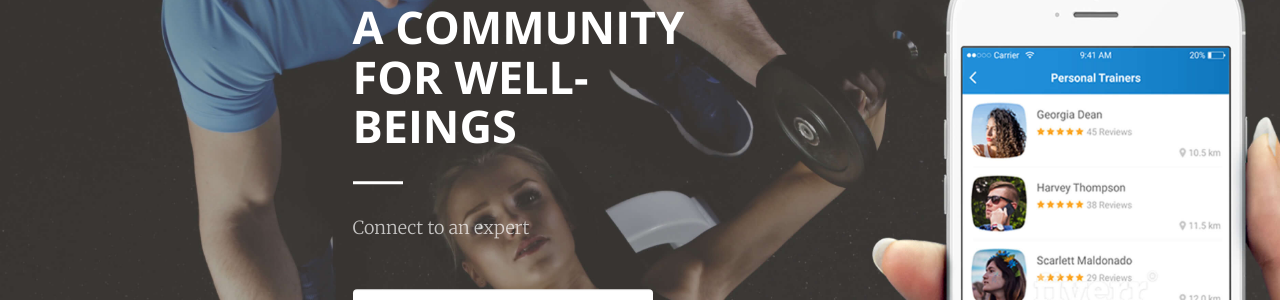
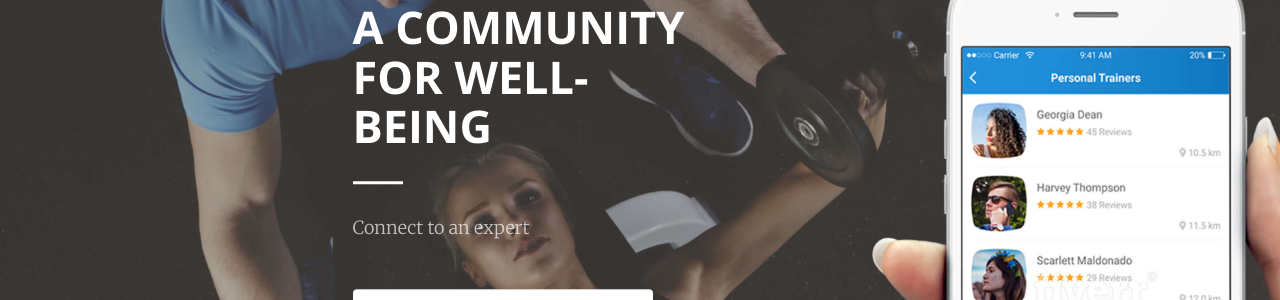
Before and after one commit to FYR-Health/FYR-Health.github.io, a Jekyll site: the page built from index.html, in a window 1280 px wide and 900 px high. Shown: the part 217-517 px from the top of the window. Built offline with Jekyll 4.4.1, drawn with Linux system fonts in a browser that asks for light colours.

Commit message:
[r] Fix typo: Well-beings -> Well-being (no s)

```diff
--- a/_includes/header.html
+++ b/_includes/header.html
@@ -3,7 +3,7 @@
     <div class="row">
       <div class="col-lg-4 col-lg-offset-3 col-md-5 col-md-offset-2 col-xs-12">
         <div class="header-content-inner">
-          <h1>A Community for Well-beings</h1>
+          <h1>A Community for Well-being</h1>
           <hr>
           <p>Connect to an expert</p>
           <form class="early-access-form form-inline" action="{{ site.mailchimp.url }}" method="post" name="mc-embedded-subscribe-form" target="_blank" novalidate>
```
